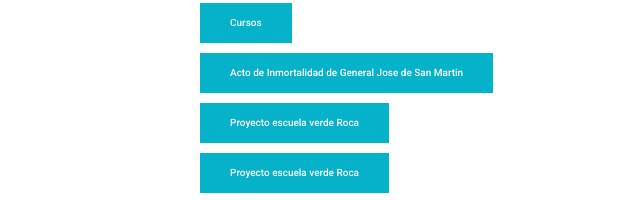
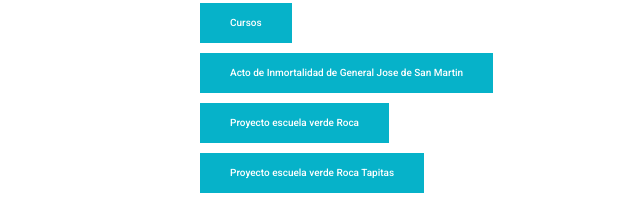
Before and after one commit to javierenzo/escuelan7de1ayapteroca.web.app, a plain HTML site: page docs/Actode9deJulio.html in a window 1280 px wide. Shown: the part 3600-3800 px from the top of the page, without its empty margins (640-1280 px from the left). Drawn offline with nearby package versions, Linux system fonts and the light colour scheme; no server answers.

Commit message:
no message

```diff
--- a/docs/Actode9deJulio.html
+++ b/docs/Actode9deJulio.html
@@ -585,7 +585,7 @@
 								<div class="tag"><a href="cursos.html">Cursos</a></div>
 								<div class="tag"><a href="ActoPasoalaInmortalidaddelGeneralJosedeSanMartin.html">Acto de Inmortalidad de General Jose de San Martin</a></div>
 								<div class="tag"><a href="ProyectoescuelaverdeRoca.html">Proyecto escuela verde Roca</a></div>
-								<div class="tag"><a href="ProyectoescuelaverdeRocaTapitas.html">Proyecto escuela verde Roca</a></div>
+								<div class="tag"><a href="ProyectoescuelaverdeRocaTapitas.html">Proyecto escuela verde Roca Tapitas</a></div>
 								<div class="tag"><a href="JornadaSolidaria.html">Jornada Solidaria</a></div>
 								<div class="tag"><a href="NohayVacantesparaCursodeEspañol.html">No hay vacantes para cursos de español</a></div>
 								<div class="tag"><a href="Inscripcion2023.html">Inscripcion 2023</a></div>
```
Also changed, not shown: docs/InicioelPeriodoEscolar2022.html (+1 -0 lines), docs/InicioelPeriodoEscolar2023.html (+0 -4 lines).
